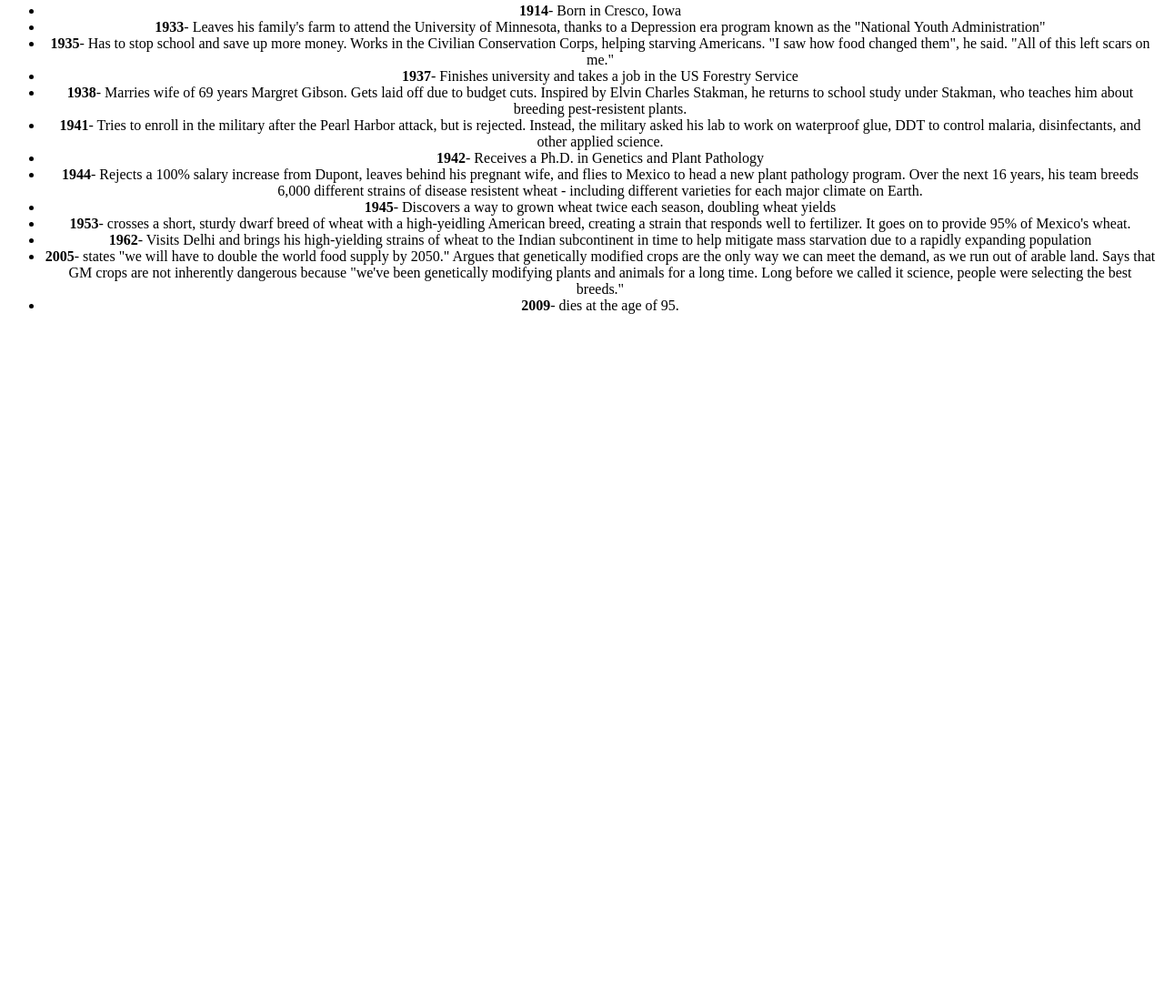
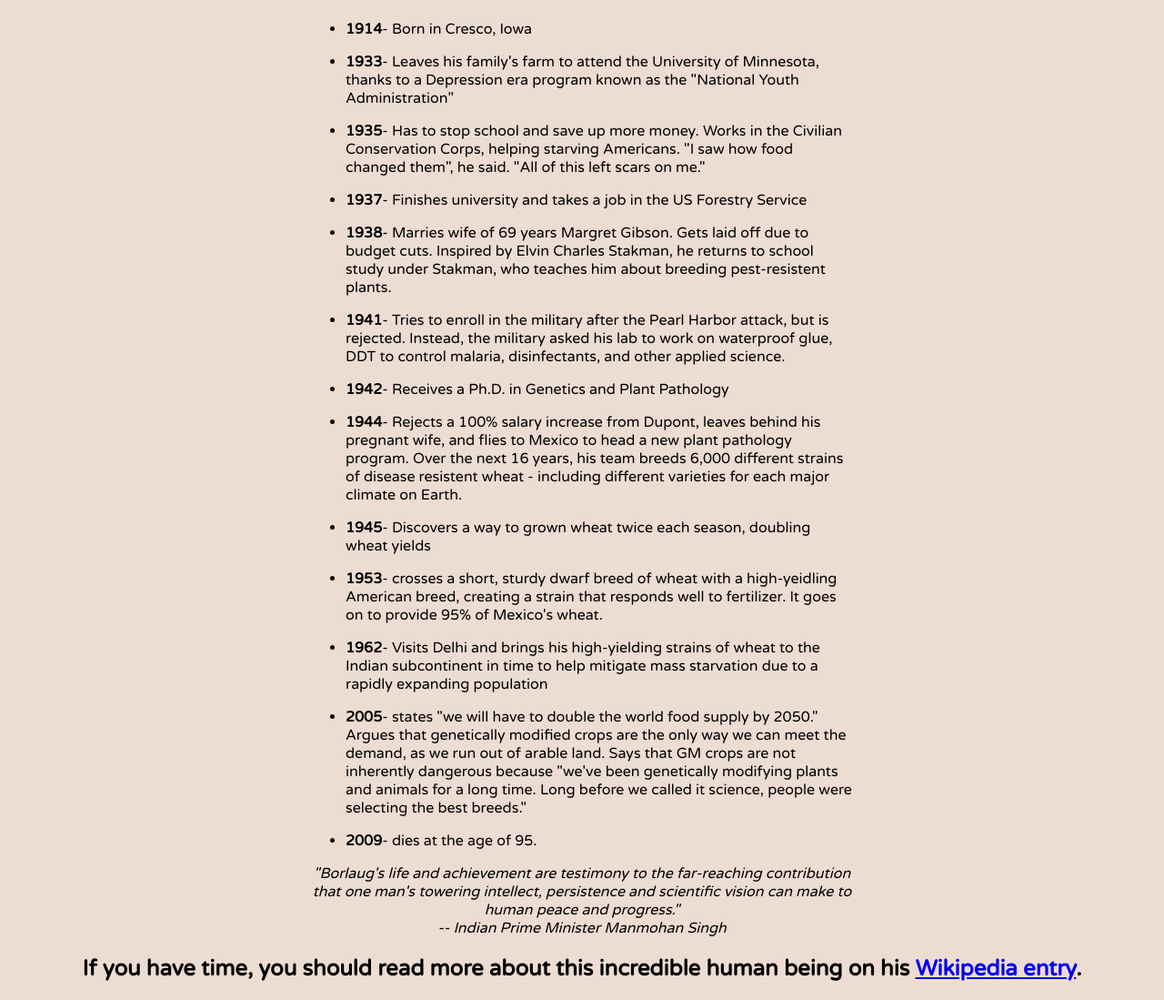
Before and after one commit to luisvinicius09/microverse_Luis_Ismael, a plain HTML site: page index.html in a window 1280 px wide. Shown: the part 793-1892 px from the top of the page at 91% size. Before the commit the page ends 1154 px from the top, so only its background shows below. Drawn offline with Linux system fonts and the light colour scheme.

Commit message:
color & aligning text

```diff
--- a/css/style.css
+++ b/css/style.css
@@ -1,3 +1,7 @@
+* {
+    font-family: 'Varela Round', sans-serif;
+    background-color: #EDDCD2;
+}
 #main {
     text-align: center;
 }
@@ -9,3 +13,16 @@
     margin: 0 auto;
 
 }
+#list {
+    width: 600px;
+    text-align: start;
+    margin: auto;
+}
+#list li{
+    padding-top: 1rem;
+}
+
+.text {
+    width: 600px;
+    margin: auto;
+}
--- a/index.html
+++ b/index.html
@@ -3,6 +3,7 @@
   <head>
     <meta charset="UTF-8">
     <title>Fork Me! FCC: Test Suite Template</title>
+    <link href="https://fonts.googleapis.com/css2?family=Varela+Round&display=swap" rel="stylesheet">
     <link rel="stylesheet" href="css/style.css">
   </head>
 
@@ -33,11 +34,10 @@
 
           </ul>
         </div>
-        <a id="tribute-link" target="_blank" href="https://en.wikipedia.org/wiki/Norman_Borlaug"></a>
+        <p class="text" style="font-style: italic;">"Borlaug's life and achievement are testimony to the far-reaching contribution that one man's towering intellect, persistence and scientific vision can make to human peace and progress."</p>
+        <p class="text" style="font-style: italic;">-- Indian Prime Minister Manmohan Singh</p>
+        <h2>If you have time, you should read more about this incredible human being on his <a id="tribute-link" target="_blank" href="https://en.wikipedia.org/wiki/Norman_Borlaug">Wikipedia entry</a>.</h2>
  </div>
-
-
-
     <script  src="js/index.js"></script>
   </body>
 </html>
```
